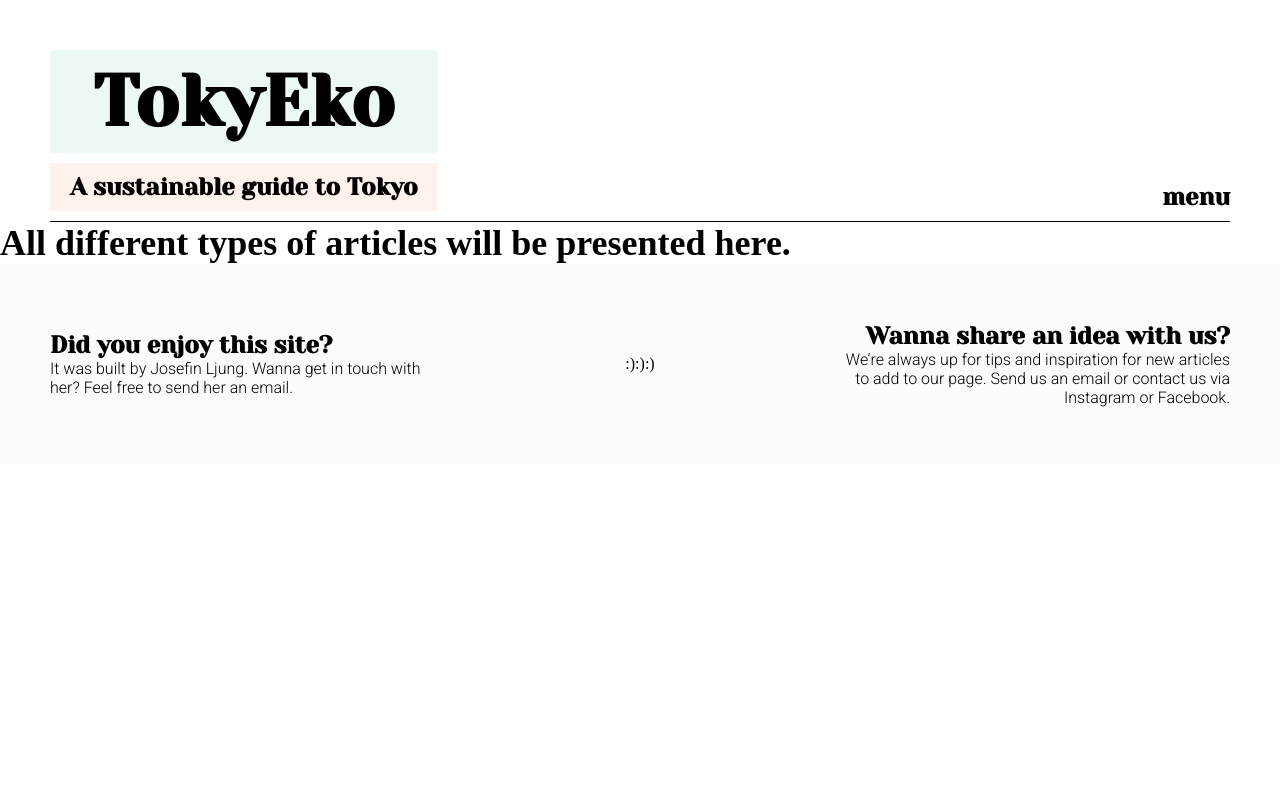
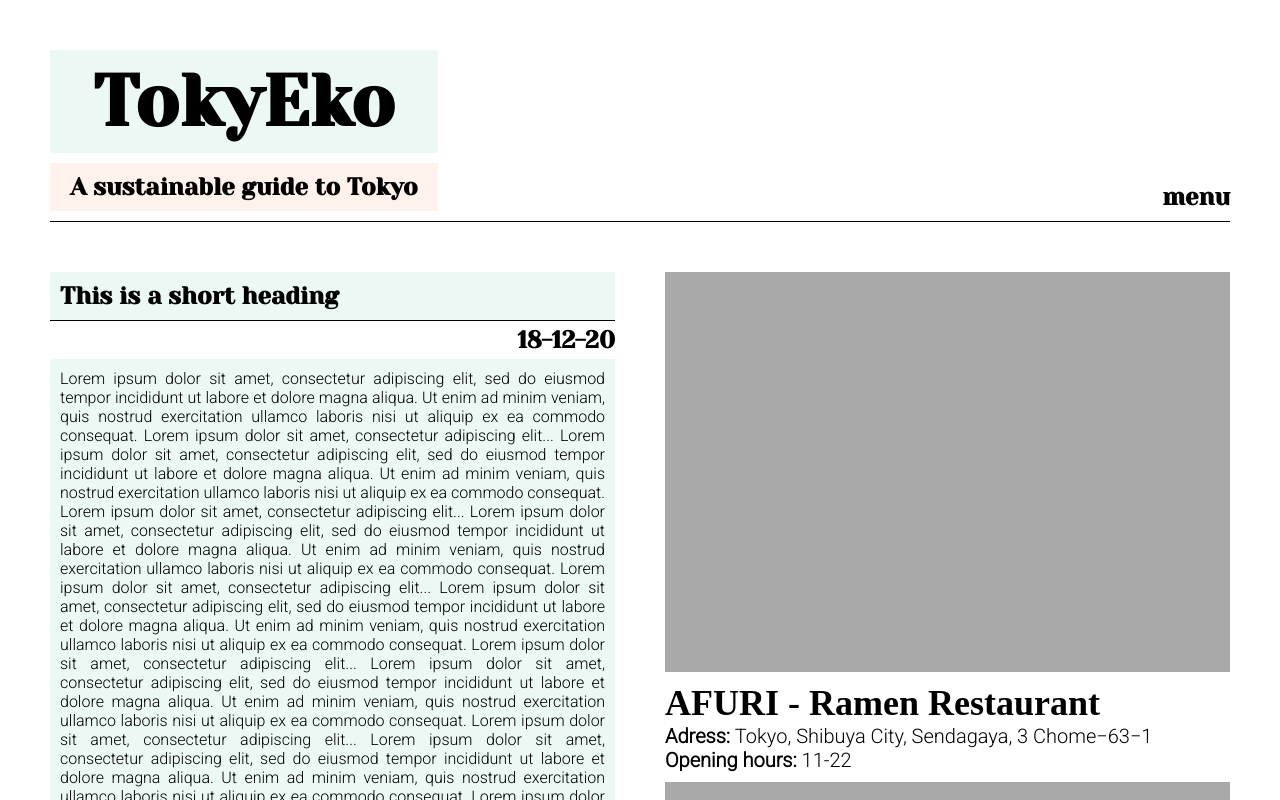
Before and after one commit to josefinljung/MyTokyoApp, a React (Create React App) app: page /article in a window 1280 px wide. Shown: the top 800 px of the page. Built offline with nearby package versions, Linux system fonts and the light colour scheme.

Commit message:
Created layout for article page.

```diff
--- a/src/Variables.scss
+++ b/src/Variables.scss
@@ -126,6 +126,12 @@ button {
         margin-top: 0px!important;
     }
 
+    h2 {
+        font-family: $heading;
+        font-size: 20px;
+        color: $fontColor;
+    }
+
     h3, h4 {
         font-family: $heading;
         font-size: 14px;
--- a/src/components/Article/Article.js
+++ b/src/components/Article/Article.js
@@ -2,9 +2,67 @@
 
 function Article() {
   return (
-    <h2 className="Article">
-        All different types of articles will be presented here.
-    </h2>
+    <div className="articlecontainer">
+      {/* loopa article */}
+      <div className="articletextsection">
+        {/* interpolera heading */}
+        <h3 className="articleheading">
+            This is a short heading
+        </h3>
+        {/* interpolera articledate */}
+        <h3 className="articledate">
+            18-12-20
+        </h3>
+        <div className="articlecopy">
+        {/* interpolera articlecopy */}
+            <p className="medium">
+                Lorem ipsum dolor sit amet, consectetur adipiscing elit, sed do eiusmod tempor incididunt ut labore et dolore magna aliqua. Ut enim ad minim veniam, quis nostrud exercitation ullamco laboris nisi ut aliquip ex ea commodo consequat. Lorem ipsum dolor sit amet, consectetur adipiscing elit...
+                Lorem ipsum dolor sit amet, consectetur adipiscing elit, sed do eiusmod tempor incididunt ut labore et dolore magna aliqua. Ut enim ad minim veniam, quis nostrud exercitation ullamco laboris nisi ut aliquip ex ea commodo consequat. Lorem ipsum dolor sit amet, consectetur adipiscing elit...
+                Lorem ipsum dolor sit amet, consectetur adipiscing elit, sed do eiusmod tempor incididunt ut labore et dolore magna aliqua. Ut enim ad minim veniam, quis nostrud exercitation ullamco laboris nisi ut aliquip ex ea commodo consequat. Lorem ipsum dolor sit amet, consectetur adipiscing elit...
+                Lorem ipsum dolor sit amet, consectetur adipiscing elit, sed do eiusmod tempor incididunt ut labore et dolore magna aliqua. Ut enim ad minim veniam, quis nostrud exercitation ullamco laboris nisi ut aliquip ex ea commodo consequat. Lorem ipsum dolor sit amet, consectetur adipiscing elit...
+                Lorem ipsum dolor sit amet, consectetur adipiscing elit, sed do eiusmod tempor incididunt ut labore et dolore magna aliqua. Ut enim ad minim veniam, quis nostrud exercitation ullamco laboris nisi ut aliquip ex ea commodo consequat. Lorem ipsum dolor sit amet, consectetur adipiscing elit...
+                Lorem ipsum dolor sit amet, consectetur adipiscing elit, sed do eiusmod tempor incididunt ut labore et dolore magna aliqua. Ut enim ad minim veniam, quis nostrud exercitation ullamco laboris nisi ut aliquip ex ea commodo consequat. Lorem ipsum dolor sit amet, consectetur adipiscing elit...
+                Lorem ipsum dolor sit amet, consectetur adipiscing elit, sed do eiusmod tempor incididunt ut labore et dolore magna aliqua. Ut enim ad minim veniam, quis nostrud exercitation ullamco laboris nisi ut aliquip ex ea commodo consequat. Lorem ipsum dolor sit amet, consectetur adipiscing elit...
+                Lorem ipsum dolor sit amet, consectetur adipiscing elit, sed do eiusmod tempor incididunt ut labore et dolore magna aliqua. Ut enim ad minim veniam, quis nostrud exercitation ullamco laboris nisi ut aliquip ex ea commodo consequat. Lorem ipsum dolor sit amet, consectetur adipiscing elit...
+                Lorem ipsum dolor sit amet, consectetur adipiscing elit, sed do eiusmod tempor incididunt ut labore et dolore magna aliqua. Ut enim ad minim veniam, quis nostrud exercitation ullamco laboris nisi ut aliquip ex ea commodo consequat. Lorem ipsum dolor sit amet, consectetur adipiscing elit...
+            </p>
+        </div>
+      </div>
+      <div class="articleleftsection">
+        {/* interpolera articleimage */}
+        <div className="articleimage">
+        </div>
+
+        <div className="articleplaceinformation">
+
+          {/* interpolera articleplacename */}
+          <h2 className="articleplacename">
+            AFURI - Ramen Restaurant
+          </h2>
+
+          <p className="big articleadressinfo">
+            <span>Adress: </span>
+            {/* interpolera articleplaceadress */}
+            <span className="articleplaceadress">
+              Tokyo, Shibuya City, Sendagaya, 3 Chome−63−1
+            </span>
+          </p>
+
+          <p className="big articleopeninghoursinfo">
+            <span>Opening hours: </span>
+            {/* interpolera articleplaceopeninghours */}
+            <span className="articleplaceopeninghours">
+            11-22
+            </span>
+          </p>
+
+        </div>
+
+        {/* interpolera articleimagesecond */}
+        <div className="articleimagesecond">
+        </div>
+      </div>
+    </div>
   );
 }
 
--- a/src/components/Article/Article.scss
+++ b/src/components/Article/Article.scss
@@ -1 +1,97 @@
 @import '../../Variables.scss';
+
+.articlecontainer {
+    height: fit-content;
+    display: flex;
+    margin: 50px 50px 100px 50px;
+
+    .articletextsection {
+        width: 50%;
+        // flex: 1;
+        justify-content: left;
+        margin-right: 50px;
+
+        .articleheading {
+            margin-right: 50px;
+            border-bottom: 1px black solid;
+            padding: 10px;
+            background-color: $lightgreen;
+        }
+
+        .articledate {
+            padding-top: 5px;
+            padding-bottom: 5px;
+            text-align: right;
+        }
+
+        .articlecopy{
+            background-color: $lightgreen;
+            padding: 10px;
+            text-align: justify;
+        }
+    }
+
+    .articleleftsection {
+        width: 50%;
+
+        .articleimage {
+            justify-content: right;
+            min-height: 400px;
+            background-color: darkgrey;
+        }
+
+        .articleplaceinformation {
+            margin-top: 10px;
+            margin-bottom: 10px;
+
+            .articleadressinfo, .articleopeninghoursinfo {
+
+                :first-child {
+                    font-weight: 800;
+                }
+            }
+        }
+
+        .articleimagesecond {
+            justify-content: right;
+            min-height: 400px;
+            background-color: darkgrey;
+        }
+    }
+}
+
+
+@media only screen and (max-width: 1040px) {
+
+    .articlecontainer {
+        flex-direction: column;
+
+        .articletextsection {
+            width: 100%;
+        }
+
+        .articleleftsection {
+            width: 100%;
+            margin-top: 10px;
+        }
+    }
+}
+
+@media only screen and (max-width: 480px) {
+    .articlecontainer {
+        margin: 20px 20px 50px 20px;
+
+        .articleheading {
+            font-size: 18px;
+        }
+
+        .articleleftsection {
+
+            .articleplaceinformation {
+                p.articleadressinfo, p.articleopeninghoursinfo {
+                    font-size: 16px;
+                }
+            }
+        }
+    }
+}
--- a/src/components/Header/Header.scss
+++ b/src/components/Header/Header.scss
@@ -3,48 +3,8 @@ $assetPath :"../../icons";
 
 
 #header {
-
   margin: 50px 50px 0px 50px;
   border-bottom: 1px black solid;
-
-    .headerlinks {
-        -webkit-animation: headerlinks 0.7s cubic-bezier(0.215, 0.610, 0.355, 1.000) both;
-                animation: headerlinks 0.7s cubic-bezier(0.215, 0.610, 0.355, 1.000) both;
-    }
-
-@-webkit-keyframes headerlinks {
-    0% {
-      letter-spacing: -0.5em;
-      opacity: 0;
-    }
-    40% {
-      opacity: 0.6;
-    }
-    100% {
-      opacity: 1;
-    }
-  }
-  @keyframes headerlinks {
-    0% {
-      letter-spacing: -0.5em;
-      opacity: 0;
-    }
-    40% {
-      opacity: 0.6;
-    }
-    100% {
-      opacity: 1;
-    }
-  }
-
-    // .headerlinks {
-
-    //     &:hover, &:active, &:focus {
-    //         text-decoration: inherit;
-    //         transform: scale(1.05);
-    //             transition-duration: 0.5s;
-    //     }
-    //}
 
   #headercontainer {
     display: flex;
--- a/src/components/Header/Navbar/Navbar.scss
+++ b/src/components/Header/Navbar/Navbar.scss
@@ -2,7 +2,7 @@
 
 
 #navbarcontainer {
-        position: absolute;
+    position: absolute;
     right: 0px;
     top: 230px;
     z-index: 10;
@@ -23,11 +23,18 @@
             li {
                 padding-bottom: 10px;
                 writing-mode: vertical-rl;
+                -webkit-writing-mode: vertical-rl;
+                -ms-writing-mode: vertical-rl;
                 text-orientation: upright;
                 list-style: none;
 
                 a {
                     margin-top: 0px!important;
+
+                    &:hover, &:focus, &:active {
+                        text-decoration: none;
+
+                    }
                 }
             }
         }
--- a/src/components/Landingpage/Landingpage.js
+++ b/src/components/Landingpage/Landingpage.js
@@ -5,20 +5,25 @@ function LandingPage() {
   return (
       <div className="landingpagecontainer">
         <div className="allarticlescontainer">
+            {/* loopa article */}
             <div className="singlearticlecontainer">
                 <div className="articletextsection">
+                    {/* interpolera heading */}
                     <h4 className="articleheading">
                         This is a short heading
                     </h4>
+                    {/* interpolera articledate */}
                     <h4 className="articledate">
                         18-12-20
                     </h4>
                     <div className="articlecopy">
+                    {/* interpolera articlecopy */}
                         <p className="small">
                             Lorem ipsum dolor sit amet, consectetur adipiscing elit, sed do eiusmod tempor incididunt ut labore et dolore magna aliqua. Ut enim ad minim veniam, quis nostrud exercitation ullamco laboris nisi ut aliquip ex ea commodo consequat. Lorem ipsum dolor sit amet, consectetur adipiscing elit...
                         </p>
                     </div>
                 </div>
+                {/* interpolera articleimage */}
                 <div className="articleimage">
                 </div>
             </div>
--- a/src/components/Landingpage/Landingpage.scss
+++ b/src/components/Landingpage/Landingpage.scss
@@ -5,6 +5,7 @@
         // min-height: 100vh;
         margin: 50px 50px 100px 50px;
         display: flex;
+
 
         .allarticlescontainer {
             width: 70%;
@@ -14,14 +15,12 @@
             .singlearticlecontainer {
                 width: 100%;
                 display: flex;
-            min-height: 300px;
+                min-height: 400px;
                 margin-bottom: 50px;
 
                 .articletextsection {
-                width: 25%;
                     flex: 1;
                     justify-content: left;
-                // border: 1px red solid;
                     margin-right: 50px;
 
                 // funkar inte än
@@ -37,13 +36,13 @@
                     margin-right: 50px;
                     border-bottom: 1px black solid;
                     padding: 10px;
+                    background-color: $lightgreen;
                 }
 
                 .articledate {
                     padding-top: 5px;
                     padding-bottom: 5px;
                     text-align: right;
-                    width: 100%;
                 }
 
                 .articlecopy{
@@ -55,8 +54,7 @@
 
             .articleimage {
                 justify-content: right;
-                width: 600px;
-                flex: 1;
+                width: 70%;
                 background-color: darkgrey;
             }
 
@@ -82,16 +80,12 @@
 
             .olderarticle {
 
-                h4 {
-                    margin-top:10px!important;
-                    margin-bottom: 20px!important;
-
-                }
                 .olderarticleimage {
                     margin: auto;
-                    // width: 250px;
                     height: 200px;
                     background-color: darkgrey;
+                    margin-top: 20px;
+                    margin-bottom: 10px;
                 }
             }
         }
```
Also changed, not shown: 1 other file (tests, documents, lock files or other folders). Lines whose indentation alone changed are shown as unchanged.
